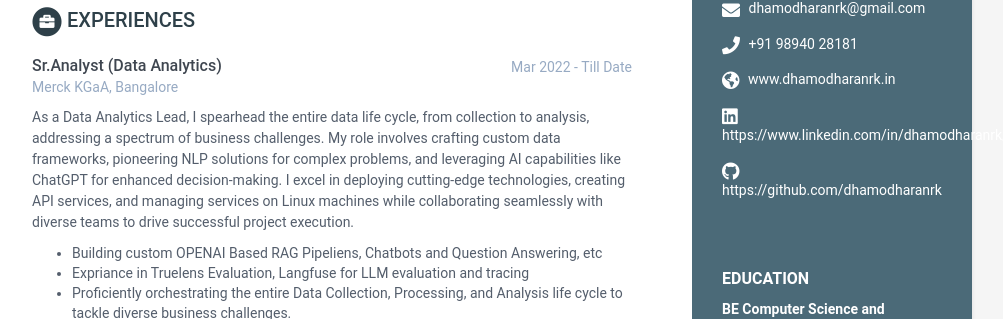
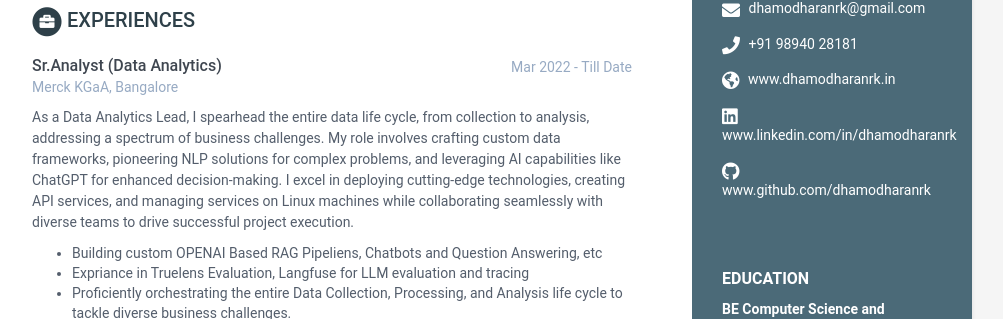
Before and after one commit to dhamodharanrk/online-cv, a Jekyll site: the page built from index.html, in a window 1280 px wide and 900 px high. Shown: the part 361-680 px from the top of the window, without its empty margins (168-1171 px from the left). Built offline with Jekyll 4.4.1, drawn with Linux system fonts in a browser that asks for light colours; part of the change alters nothing that is shown.

Commit message:
Update data.yml

```diff
--- a/_data/data.yml
+++ b/_data/data.yml
@@ -8,8 +8,8 @@ sidebar:
   email: dhamodharanrk@gmail.com
   phone: +91 98940 28181
   website: www.dhamodharanrk.in
-  linkedin: https://www.linkedin.com/in/dhamodharanrk/
-  github: https://github.com/dhamodharanrk
+  linkedin: www.linkedin.com/in/dhamodharanrk
+  github: www.github.com/dhamodharanrk
   gitlab: null
   bitbucket: null
   twitter: null
```
